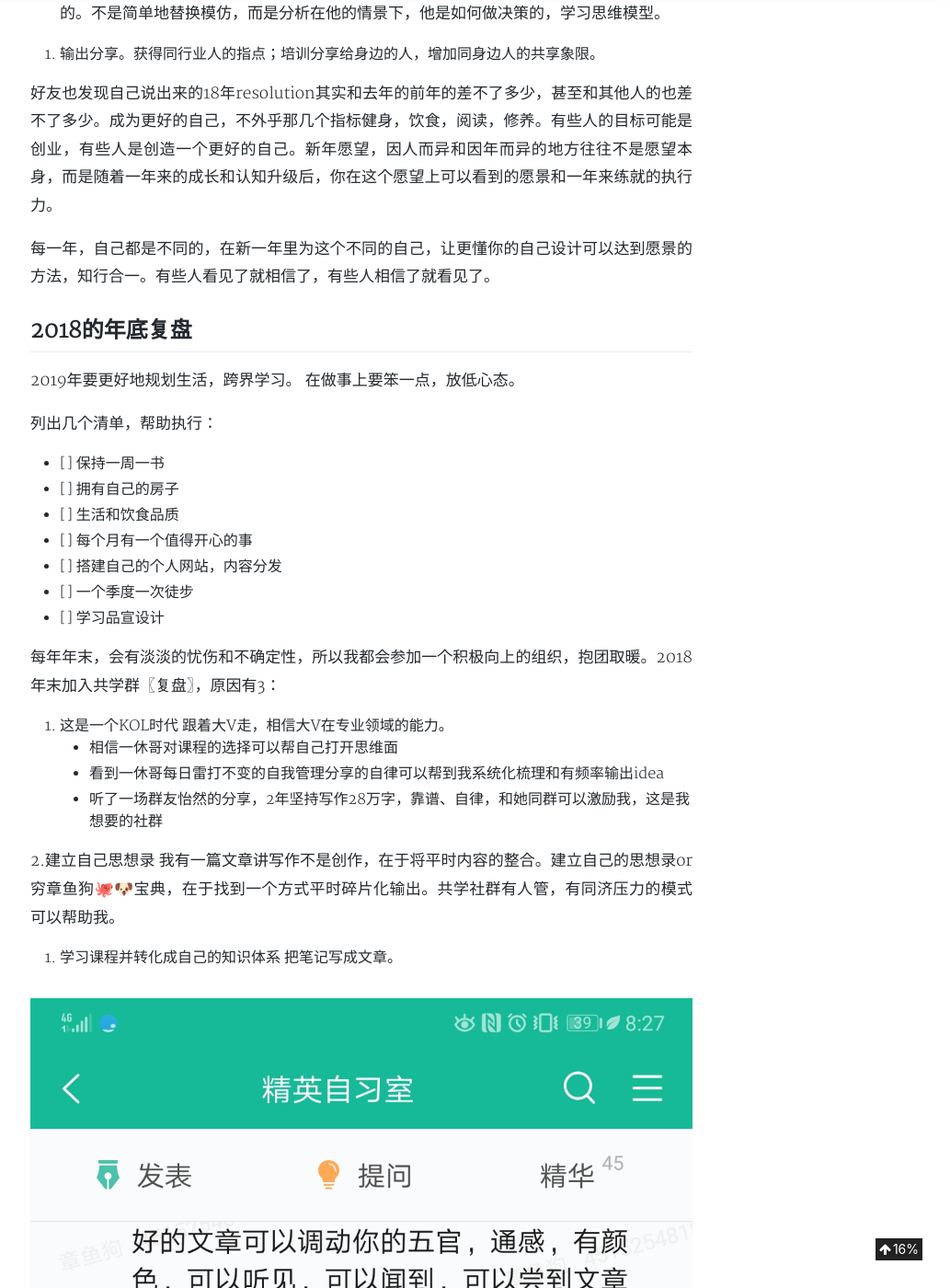
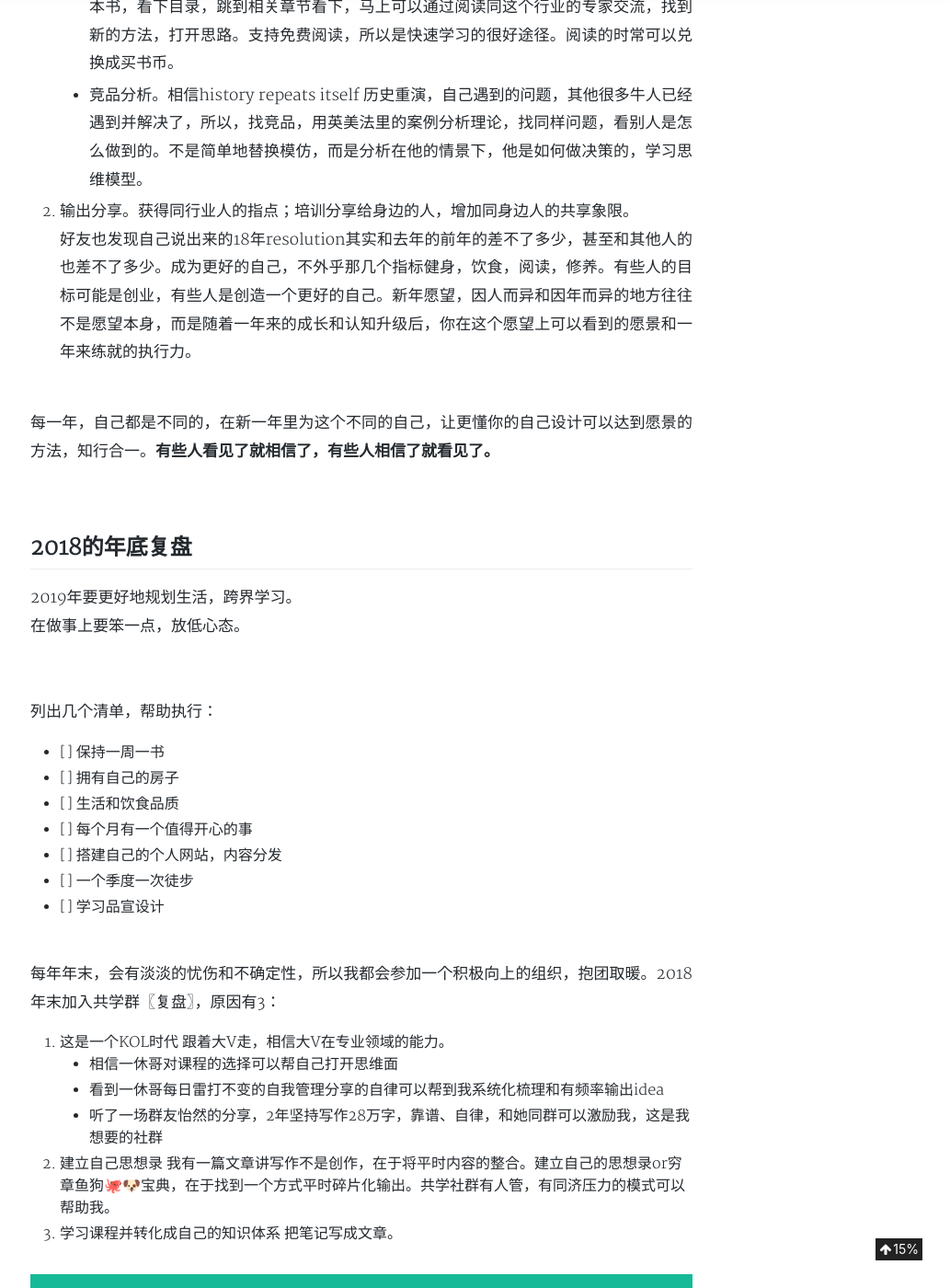
Before and after one commit to aJiea/ajiea.github.io, a Jekyll site: the page built from _posts/2018-12-31-2018年末复盘.md, in a window 1280 px wide and 1400 px high, scrolled down 1391 px. Shown: the whole window at 92% size, without its empty margins (247-1280 px from the left). Built offline with Jekyll 4.4.1, drawn with Linux system fonts in a browser that asks for light colours; nearby versions of some CDN libraries; comment, search, counter and statistics services are not loaded; a style sheet for code colours, icons or effects is not loaded; some of the changed text lies outside the part shown.

Commit message:
Update 2018-12-31-2018年末复盘.md

```diff
--- a/_posts/2018-12-31-2018年末复盘.md
+++ b/_posts/2018-12-31-2018年末复盘.md
@@ -8,46 +8,54 @@
 ---
 
 
-翻看2018，我给自己设定的关键词是***愿望不变，行动进阶***
+翻看2018，我给自己设定的关键词是**愿望不变，行动进阶**
 给自己2018愿望和目标完成情况打个70分。
 
+<br/>
 
 ## 回放2017的年底复盘
 
-继续提高对世界的底层认知，即元知识架构梳理，从而同时扩大和他人的共享象限
+继续提高对世界的底层认知，即元知识架构梳理，从而同时扩大和他人的共享象限。
 
 原因：底层认知可以理解为认知的思维模型。各行各业的知识是浮在思维模型表面上的，而模型是可以跨界的。比如李叫兽总结的打架的模型：用自己最坚硬的打击别人最脆弱的地方。可以跨界运用在个人成长方面，让长板更长，找合伙人时找可以互补的；运用在商务合作上，用自己不大优势解决别人的弱势，相互成就。又比如他写的X型文案和Y型文案的区别，看似在讲文案人的事，其实可以跨界运营在设计上，面试沟通上，少一些自high，多一些用户体验。
 
 > 认知，即对事物理解的不同是区分开人的很大因素。
 
+<br/>
+
 一个公司里，如果大家的认知都在一个维度，在协同上，会降低很多沟通的成本。因为彼此之间的认知有很多交集，一个概念讲出去大家都知道是什么意思了，不用再去解释这个概念。就像一说到【摩擦力】，大家都知道是什么，不用再去向谁解释完摩擦力是什么后，才进入接下来的讨论和建设性环节。
 
 所以团队打造要研究和确保，团队人员的认知重叠区域尽可能大。减少在基础概念上消耗沟通成本，从而有更多时间和精力放在更重要的事上。所以在这里面，学习成长很重要，达到**【认知同频】**。
 
-学习的渠道有很多，弯路也多。总结三点在17年如何追上认知的方法
+
+## 追上认知的笨办法
+
+学习的渠道有很多，弯路也多。总结三点在17年如何追上认知的笨办法：
 
 1. 主动学习方式：
 
-- 混沌大学app，每周六有一场行业顶级ceo分享的课程，早上起来会听30-60分钟，当天可以运用实践到工作中，并看到提高。
+	- 混沌大学app，每周六有一场行业顶级ceo分享的课程，早上起来会听30-60分钟，当天可以运用实践到工作中，并看到提高。
 
-- 微信读书app，智商不用，或者遇到跨行业瓶颈时，马上搜一下关键词，找到对应的几本书，看下目录，跳到相关章节看下，马上可以通过阅读同这个行业的专家交流，找到新的方法，打开思路。支持免费阅读，所以是快速学习的很好途径。阅读的时常可以兑换成买书币。
+	- 微信读书app，智商不用，或者遇到跨行业瓶颈时，马上搜一下关键词，找到对应的几本书，看下目录，跳到相关章节看下，马上可以通过阅读同这个行业的专家交流，找到新的方法，打开思路。支持免费阅读，所以是快速学习的很好途径。阅读的时常可以兑换成买书币。
 
-- 竞品分析。相信history repeats itself 历史重演，自己遇到的问题，其他很多牛人已经遇到并解决了，所以，找竞品，用英美法里的案例分析理论，找同样问题，看别人是怎么做到的。不是简单地替换模仿，而是分析在他的情景下，他是如何做决策的，学习思维模型。
+	- 竞品分析。相信history repeats itself 历史重演，自己遇到的问题，其他很多牛人已经遇到并解决了，所以，找竞品，用英美法里的案例分析理论，找同样问题，看别人是怎么做到的。不是简单地替换模仿，而是分析在他的情景下，他是如何做决策的，学习思维模型。
 
-3. 输出分享。获得同行业人的指点；培训分享给身边的人，增加同身边人的共享象限。
-
+2. 输出分享。获得同行业人的指点；培训分享给身边的人，增加同身边人的共享象限。
 好友也发现自己说出来的18年resolution其实和去年的前年的差不了多少，甚至和其他人的也差不了多少。成为更好的自己，不外乎那几个指标健身，饮食，阅读，修养。有些人的目标可能是创业，有些人是创造一个更好的自己。新年愿望，因人而异和因年而异的地方往往不是愿望本身，而是随着一年来的成长和认知升级后，你在这个愿望上可以看到的愿景和一年来练就的执行力。
 
-每一年，自己都是不同的，在新一年里为这个不同的自己，让更懂你的自己设计可以达到愿景的方法，知行合一。有些人看见了就相信了，有些人相信了就看见了。
+<br/>
+每一年，自己都是不同的，在新一年里为这个不同的自己，让更懂你的自己设计可以达到愿景的方法，知行合一。**有些人看见了就相信了，有些人相信了就看见了。**
 
+<br/>
 
 ## 2018的年底复盘
 
 2019年要更好地规划生活，跨界学习。
 在做事上要笨一点，放低心态。
 
+<br/>
+
 列出几个清单，帮助执行：
-
 - [] 保持一周一书
 - [] 拥有自己的房子
 - [] 生活和饮食品质
@@ -56,24 +64,22 @@
 - [] 一个季度一次徒步
 - [] 学习品宣设计
 
-
+<br/>
 每年年末，会有淡淡的忧伤和不确定性，所以我都会参加一个积极向上的组织，抱团取暖。2018年末加入共学群〖复盘〗，原因有3：
 1. 这是一个KOL时代
 跟着大V走，相信大V在专业领域的能力。
   - 相信一休哥对课程的选择可以帮自己打开思维面
   - 看到一休哥每日雷打不变的自我管理分享的自律可以帮到我系统化梳理和有频率输出idea
   - 听了一场群友怡然的分享，2年坚持写作28万字，靠谱、自律，和她同群可以激励我，这是我想要的社群
-
-2.建立自己思想录
+2. 建立自己思想录
 我有一篇文章讲写作不是创作，在于将平时内容的整合。建立自己的思想录or穷章鱼狗🐙🐶宝典，在于找到一个方式平时碎片化输出。共学社群有人管，有同济压力的模式可以帮助我。
-
 3. 学习课程并转化成自己的知识体系
 把笔记写成文章。
 
 ![group](https://github.com/aJiea/ajiea.github.io/blob/master/_posts/20181231/01.jpeg)
 ![group](https://github.com/aJiea/ajiea.github.io/blob/master/_posts/20181231/02.jpeg)
 
-
+<br/>
 
 回看加入共学群时对这次活动的期望：
 
@@ -84,10 +90,14 @@
 三、你这次学习的计划是什么？
 建立一个自己的培训课程
 
+<br/>
+
 都达成了，所以谢谢群主一休哥和群友，一起度过了一个积极向上的2018年末。
 
 ![group](https://github.com/aJiea/ajiea.github.io/blob/master/_posts/20181231/03.jpeg)
 ![group](https://github.com/aJiea/ajiea.github.io/blob/master/_posts/20181231/04.jpeg)
+
+<br/>
 
 共学群的建议和展望：
 把笔记写成文章，把文章进行整合出一本书，2019年一起跨界共学，一起来写大家的书。
```
